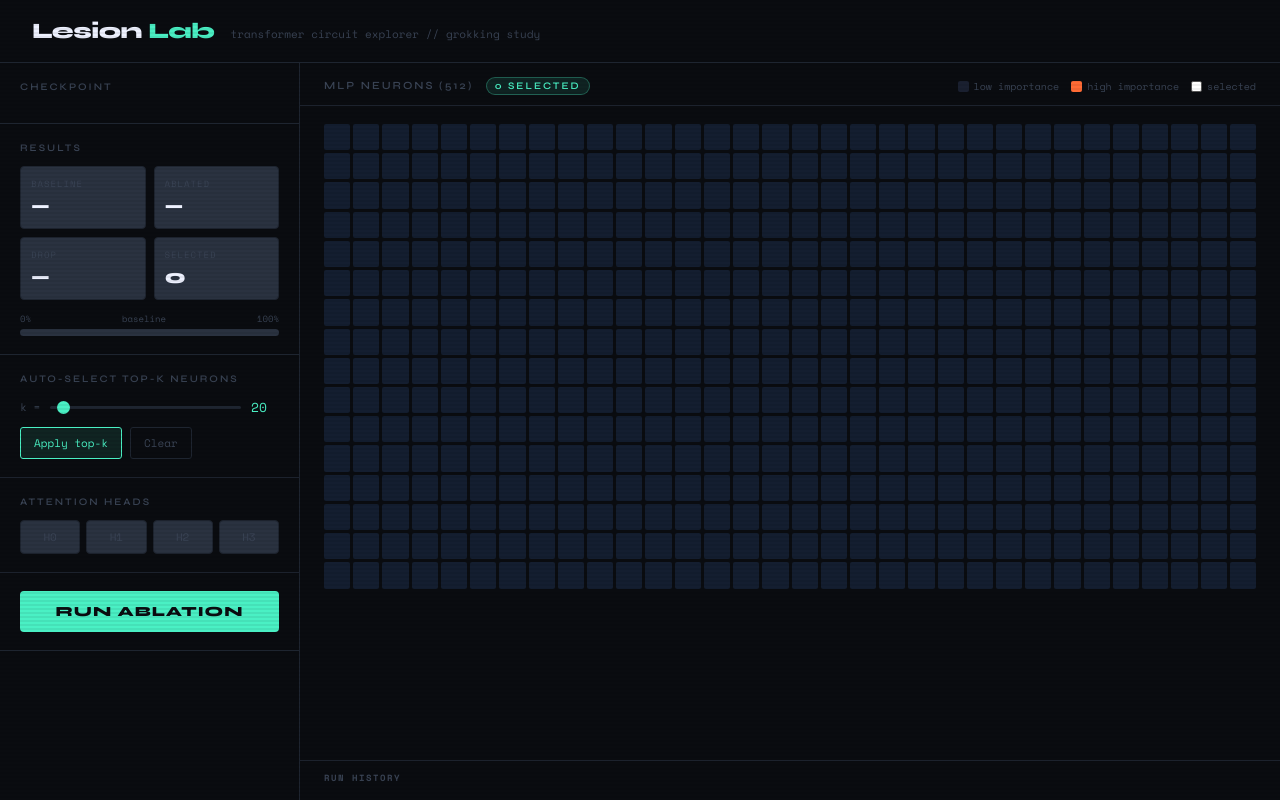
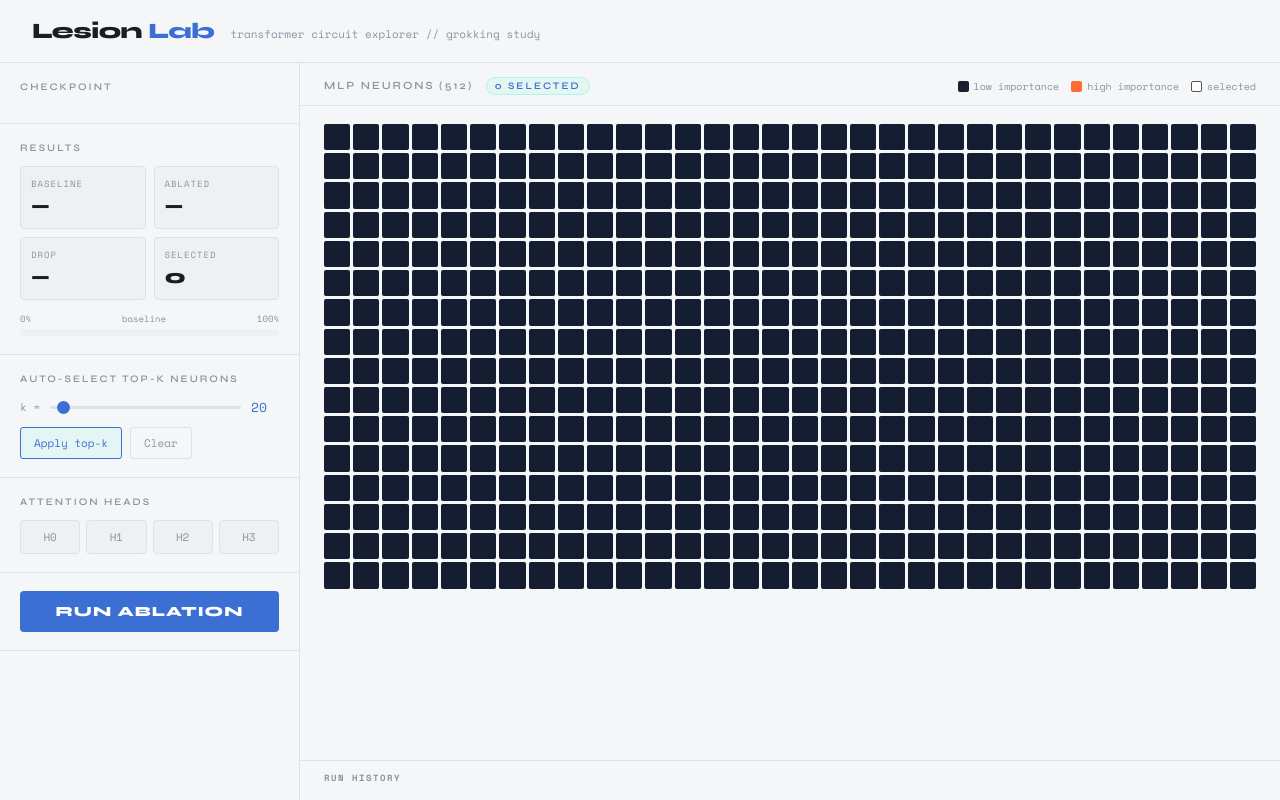
Before and after one commit to l3hargav/Grokking, a Flask app: page / in a window 1280 px wide. Run offline with Flask 3, Linux system fonts and the light colour scheme; parts of the project's set-up code (start-up, migrations or seed data) failed here and were passed over.

Commit message:
Flask app html

```diff
--- a/templates/index.html
+++ b/templates/index.html
@@ -8,17 +8,17 @@
   <link href="https://fonts.googleapis.com/css2?family=Space+Mono:wght@400;700&family=Syne:wght@400;600;800&display=swap" rel="stylesheet">
   <style>
     :root {
-      --bg:        #0a0c10;
-      --surface:   #111418;
-      --border:    #1e2530;
-      --muted:     #3a4455;
-      --text:      #c8d0de;
-      --bright:    #eef2ff;
-      --accent:    #4af0c4;
-      --danger:    #ff4d6d;
-      --warn:      #ffb347;
-      --head-col:  #7b9cff;
-      --neutral:   #2a3240;
+      --bg:        #f5f6f8;
+      --surface:   #ffffff;
+      --border:    #dde1e8;
+      --muted:     #8c93a0;
+      --text:      #3a3f4a;
+      --bright:    #1a1d23;
+      --accent:    #3b6fd4;
+      --danger:    #c0392b;
+      --warn:      #d4810a;
+      --head-col:  #5b4fcf;
+      --neutral:   #eef0f4;
     }
     * { box-sizing: border-box; margin: 0; padding: 0; }
     body {
@@ -30,12 +30,7 @@
       overflow-x: hidden;
     }
     body::before {
-      content: '';
-      position: fixed;
-      inset: 0;
-      background: repeating-linear-gradient(0deg, transparent, transparent 2px, rgba(0,0,0,0.06) 2px, rgba(0,0,0,0.06) 4px);
-      pointer-events: none;
-      z-index: 1000;
+      display: none;
     }
     header {
       border-bottom: 1px solid var(--border);
@@ -123,10 +118,10 @@
     .head-btn { padding: 8px 4px; background: var(--neutral); border: 1px solid var(--border); border-radius: 4px; color: var(--muted); font-family: 'Space Mono', monospace; font-size: 11px; cursor: pointer; text-align: center; transition: all 0.15s; }
     .head-btn:hover  { border-color: var(--head-col); color: var(--head-col); }
     .head-btn.ablated { background: rgba(123,156,255,0.15); border-color: var(--head-col); color: var(--head-col); }
-    #run-btn { width: 100%; padding: 12px; background: var(--accent); border: none; border-radius: 4px; color: var(--bg); font-family: 'Syne', sans-serif; font-weight: 800; font-size: 14px; cursor: pointer; letter-spacing: 1px; transition: all 0.15s; }
-    #run-btn:hover    { background: #6fffd8; }
+    #run-btn { width: 100%; padding: 12px; background: var(--accent); border: none; border-radius: 4px; color: #ffffff; font-family: 'Syne', sans-serif; font-weight: 800; font-size: 14px; cursor: pointer; letter-spacing: 1px; transition: all 0.15s; }
+    #run-btn:hover    { background: #2d5bb8; }
     #run-btn:disabled { background: var(--muted); cursor: not-allowed; }
-    .loading-dot { display: inline-block; width: 6px; height: 6px; background: var(--bg); border-radius: 50%; margin: 0 2px; animation: blink 1s infinite; }
+    .loading-dot { display: inline-block; width: 6px; height: 6px; background: #ffffff; border-radius: 50%; margin: 0 2px; animation: blink 1s infinite; }
     .loading-dot:nth-child(2) { animation-delay: 0.2s; }
     .loading-dot:nth-child(3) { animation-delay: 0.4s; }
     @keyframes blink { 0%,80%,100% { opacity: 0.2; } 40% { opacity: 1; } }
@@ -219,7 +214,7 @@
       <div class="topk-row">
         <label>k =</label>
         <input type="range" id="topk-slider" min="1" max="512" value="20"
-               oninput="document.getElementById('topk-val').textContent = this.value">
+       oninput="document.getElementById('topk-val').textContent = this.value; previewTopK(this.value)">
         <span id="topk-val">20</span>
       </div>
       <div class="btn-row">
@@ -286,6 +281,26 @@
   let selectedNeurons = new Set();
   let selectedHeads   = new Set();
 
+  function previewTopK(k) {
+    k = parseInt(k);
+    const scores = NEURON_SCORES[currentCkpt] || new Array(FFN_DIM).fill(0);
+    const ranked = Array.from({length: FFN_DIM}, (_, i) => i)
+      .sort((a, b) => scores[b] - scores[a]);
+    const topKSet = new Set(ranked.slice(0, k));
+
+    document.querySelectorAll('.neuron-cell').forEach(cell => {
+      const idx = parseInt(cell.dataset.idx);
+      if (topKSet.has(idx)) {
+        cell.style.outline = '2px solid var(--accent)';
+        cell.style.opacity = '1.0';
+      } else {
+        cell.style.outline = 'none';
+        cell.style.opacity = '0.35';
+      }
+    });
+  }
+
+
   function buildGrid(ckptName) {
     const grid = document.getElementById('neuron-grid');
     grid.innerHTML = '';
@@ -338,6 +353,10 @@
     selectedNeurons.clear();
     buildGrid(currentCkpt);
     resetStats();
+    document.querySelectorAll('.neuron-cell').forEach(cell => {
+    cell.style.outline = 'none';
+    cell.style.opacity = '1.0';
+    });
   }
 
   function resetStats() {
```
